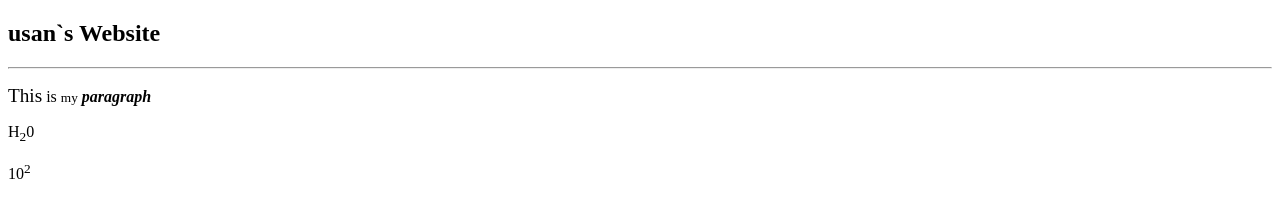
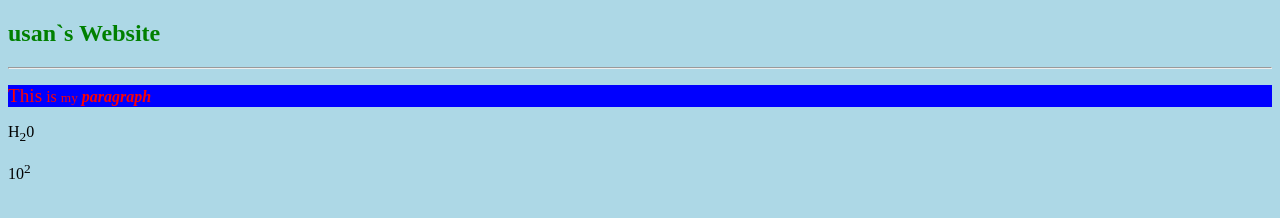
Before and after one commit to kimbyungnam/html_tutorial, a plain HTML site: page index.html in a window 1280 px wide. Drawn offline with Linux system fonts and the light colour scheme.

Commit message:
basic style

```diff
--- a/index.html
+++ b/index.html
@@ -5,10 +5,10 @@
         <meta name="description" content="This is an awesome website">
         <title>USAN`s Website</title>
     </head>
-    <body>
-        <h2>usan`s Website</h2>
+    <body style="background-color: lightblue;">
+        <h2 style="color: green;">usan`s Website</h2>
         <hr/>
-        <p><big>This</big> is <small>my</small> <b><i>paragraph</i></b></p>
+        <p style="color: red;background-color: blue;"><big>This</big> is <small>my</small> <b><i>paragraph</i></b></p>
         <p>H<sub>2</sub>0</p>
         <p>10<sup>2</sup></p>
 
```
